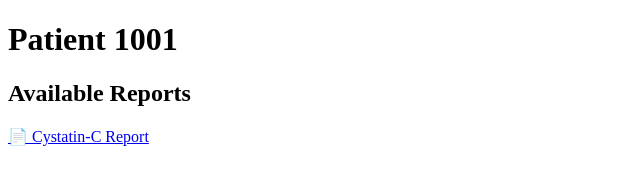
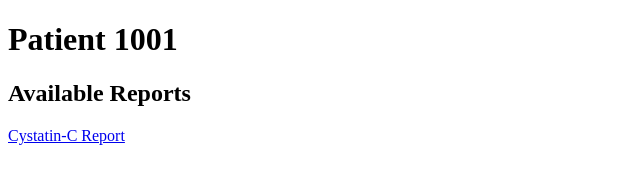
Before and after one commit to All4labreports/labreports, a plain HTML site: page patients/1001/index.html in a window 1280 px wide. Shown: the full height of the page, 0-640 px from the left. Drawn offline with Linux system fonts and the light colour scheme.

Commit message:
Update index.html

```diff
--- a/patients/1001/index.html
+++ b/patients/1001/index.html
@@ -11,9 +11,9 @@
     <h2>Available Reports</h2>
 
     <p>
-        <a href="Cystatin-C__pdf.PNG" target="_blank">
-            📄 Cystatin-C Report
-        </a>
+        <a href="Cystatin-C%20_pdf.PNG" target="_blank">
+  Cystatin-C Report
+</a>
     </p>
 
 </body>
```
